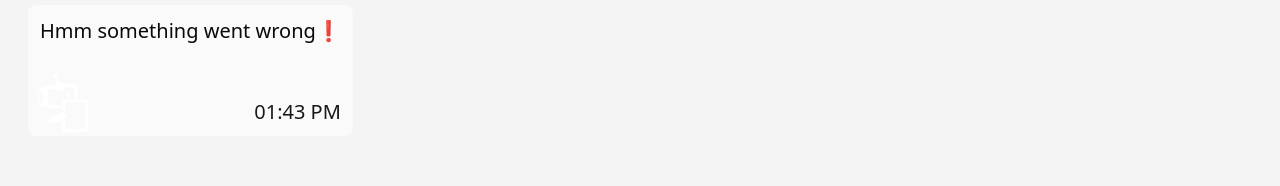
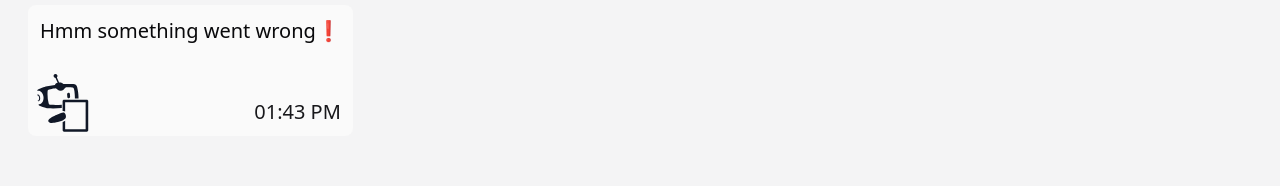
Before and after one commit to Automated-Bureaucracy-Kickoff/Automated-Bureaucracy, a React (Vite) app in the folder frontend-v2/: page /testing in a window 1280 px wide. Both pictures are taken after a click on the icon 1040 px from the left and 715 px from the top of the page. Shown: the part 133-319 px from the top of the page. Built offline with nearby package versions, Linux system fonts and the light colour scheme.

Commit message:
Fixed:AI icon styling

```diff
--- a/frontend-v2/src/components/AIicon.jsx
+++ b/frontend-v2/src/components/AIicon.jsx
@@ -5,16 +5,14 @@ function AiIcon() {
             viewBox="74.634 123.585 98.962 106.718"
             width="98.962"
             height="65.718"
-                style={{ fill: "-moz-initial", clipRule: "evenodd", fillRule: "evenodd", }}
-                className="absolute -left-6  z-10 p-1 m-2 right-0 -bottom-2"
+            className="absolute -left-6 z-10 p-1 m-2 right-0 -bottom-2 text-gray-900 dark:text-white"
         >
             <path
-                    className="mlc_svg__st0"
                 d="M170.895 171.103h-42.1c-1.4 0-2.6 1.2-2.6 2.6v18.4c1.7-.2 3.3.1 4.7.9V175.803h37.9v49.9h-37.9v-15.7c-1.1.8-2.3 1.4-3.4 2-.4.2-.8.4-1.2.5v15.2c0 1.4 1.2 2.6 2.6 2.6h42.1c1.4 0 2.6-1.1 2.6-2.6v-54.2c-.1-1.2-1.3-2.4-2.7-2.4zm-44.6 38.5c-3 1.4-8.3 2.7-11.5 3.4-3.6.8-14.2 3.2-15.1-2.5-.7-4.7 11.6-9.9 14.8-11.3 2.9-1.3 5.9-2.4 8.8-3.6 3.2-1.2 6.6-1.7 8.2 2.3.7 1.7.9 3.2.9 5v.4c-.4 3.1-3.4 5.1-6.1 6.3zm10.6-51.3c1.4-.1 2.7.9 2.8 2.4l.4 4.9c.1 1.4-.9 2.7-2.4 2.8-1.4.1-2.7-.9-2.8-2.4l-.4-4.9c-.1-1.4 1-2.6 2.4-2.8zm18.8 10.9c0-2.9-.2-5.7-.4-8.4l-.3-2.7V157.803c-.5-3.3-1.1-6.6-1.9-10-.8-3.3-3.7-5.4-7-5.5-6.1-.1-12.3-.2-18.4 0-1-1.9-4.2-3.1-7.9-2.9l-4.2-9.5c.8-.7 1.2-1.8 1.1-3-.2-2-1.9-3.5-3.9-3.3-2 .2-3.5 1.9-3.3 3.9.2 1.9 1.7 3.3 3.6 3.3l4 9c-2.6.7-4.6 2.2-5.1 3.9-5.8.8-11.5 2-17.2 3.1-.7.1-1.3.4-1.9.6-6.4 1.6-13 5.1-13 5.1-.1.8-.2 1.7-.2 2.5.3-.1.6-.1 1-.2 5-.4 9.6 4.7 10.2 11.5.6 6.8-3 12.7-8 13.1h-1.1c.2.9.4 1.8.7 2.6 4.2 2.3 9.9 3.8 13.4 4.6.8.3 1.7.5 2.6.5 8.6.2 17.3.3 25.9-.5h.3v-6.3c-5.8.5-11.8.5-20.8.3-1.7 0-2.9-1.1-3.4-2.5-2-7.2-2.5-14.8-2-22.9.1-1.5 1.2-2.8 2.9-3.1 1.6-.3 3.2-.6 4.6-.9.7-.1 2.5-.5 3.8-.7 1-.2 2.1-.4 3.1-.6 3.3.6 5.6 5.4 10.5 4.6 5-.1 6.4-5.2 9.5-6.3 2.3 0 4.6 0 6.9.1 1.1 0 2.1 0 3.9.1 1.7 0 3 1 3.4 2.5.4 1.6.7 3.2 1 4.8.6 5.4.9 9.8.8 13.2h6.8zm-75.1-7.8c2-.2 3.8 2.5 4.1 6 .3 3.5-1 6.4-3 6.6-1 .1-1.9-.5-2.6-1.5.4.3.9.5 1.3.4 1.5-.1 2.6-2.5 2.3-5.3-.2-2.8-1.7-5-3.2-4.8-.5 0-.9.3-1.2.7.5-1.3 1.3-2.1 2.3-2.1z"
-                    fill="white"
+                fill="currentColor"
             />
         </svg>
     );
 }
 
-export default AiIcon
+export default AiIcon;
```
Lines whose indentation alone changed are shown as unchanged.
